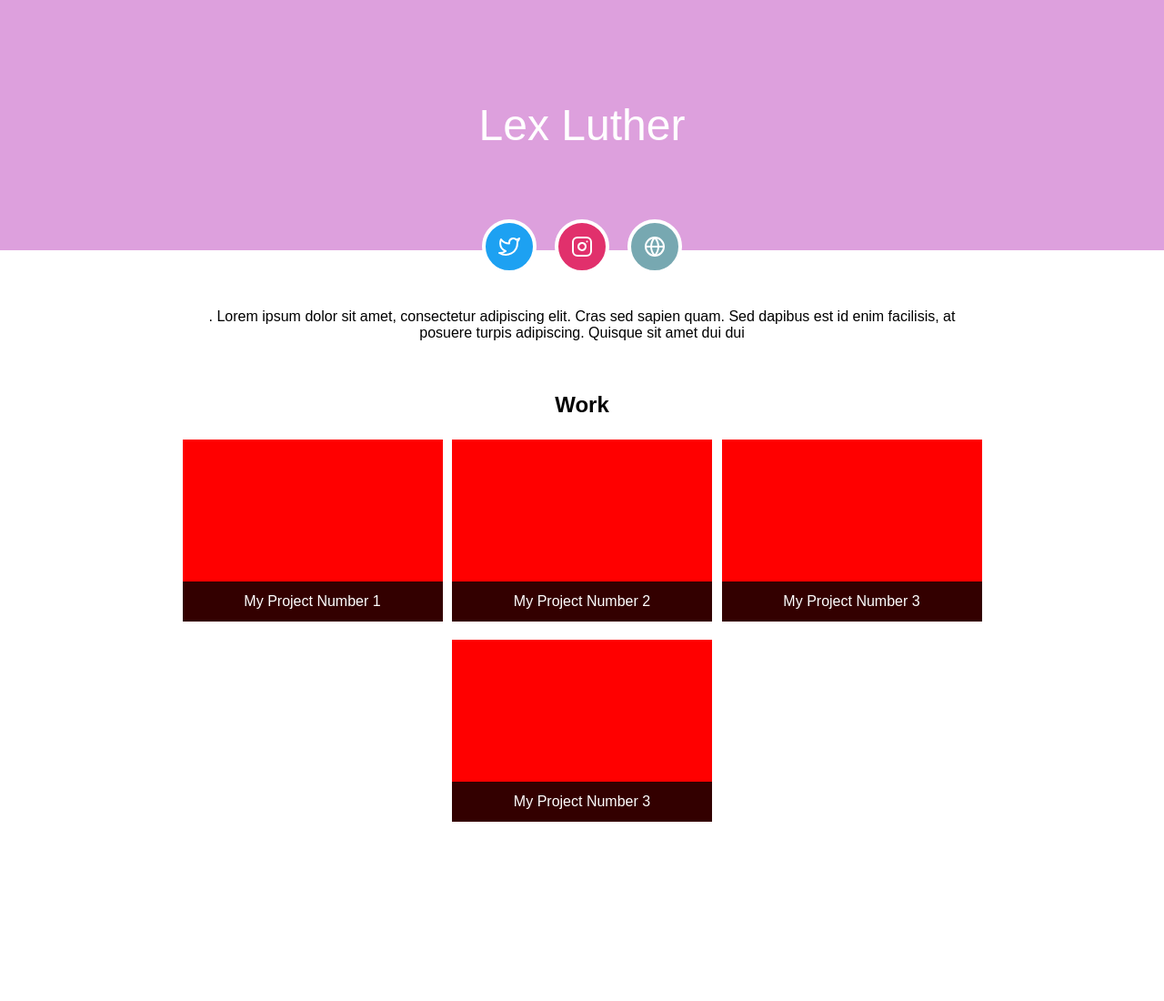
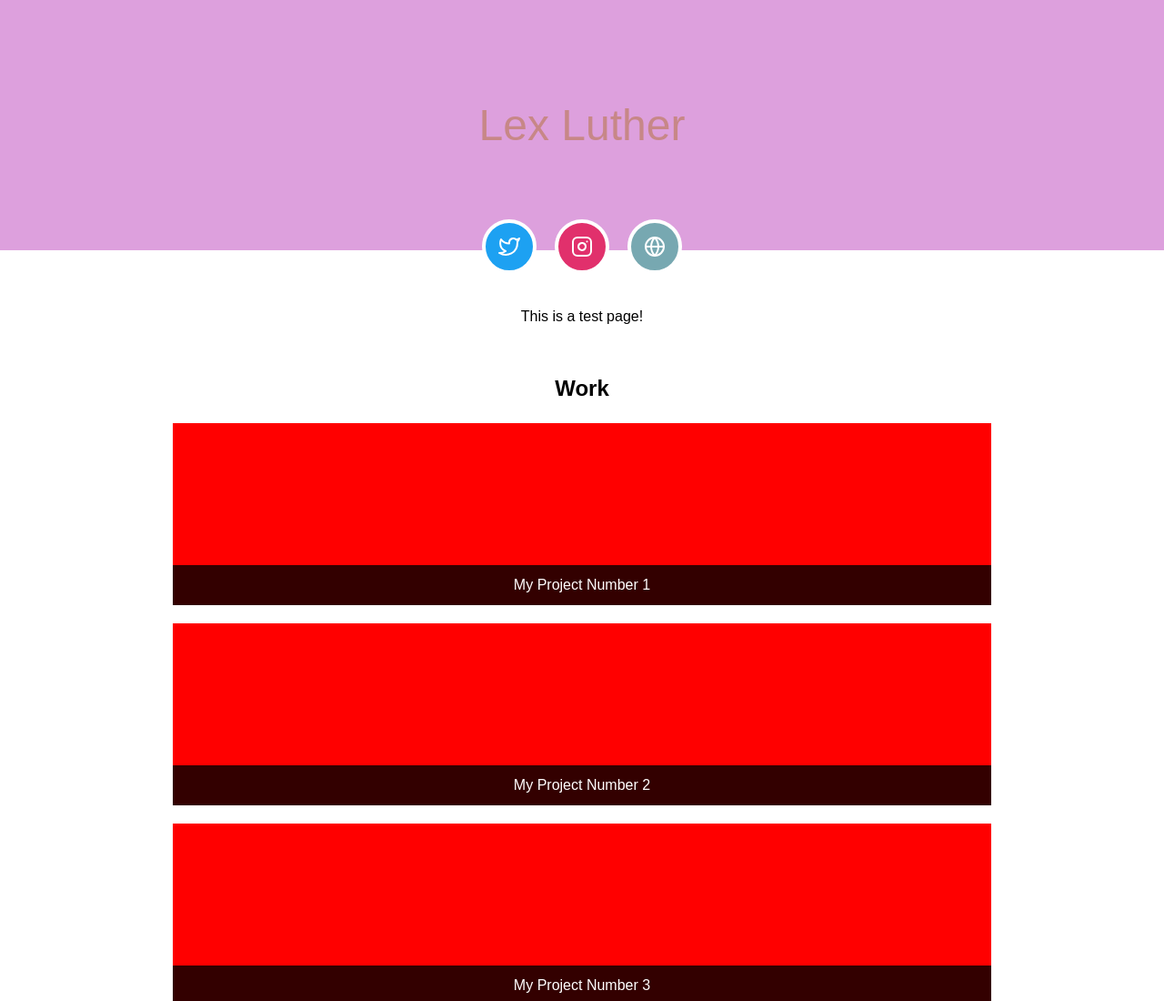
Before and after one commit to LexTechnologies/SkillShareProject, a plain HTML site: page index.html in a window 1280 px wide. Shown: the top 1100 px of the page at 91% size. Before the commit the page ends 923 px from the top, so only its background shows below. Drawn offline with Linux system fonts and the light colour scheme.

Commit message:
New Layout

```diff
--- a/index.html
+++ b/index.html
@@ -30,8 +30,7 @@
   <!-- About You -->
   <main>
     <section class="about">
-      <p>. Lorem ipsum dolor sit amet, consectetur adipiscing elit. Cras sed sapien quam. Sed dapibus est id enim facilisis,
-        at posuere turpis adipiscing. Quisque sit amet dui dui
+      <p>This is a test page!
       </p>
     </section>
     <!-- Your Projects -->
--- a/styles.css
+++ b/styles.css
@@ -25,7 +25,7 @@ header {
 }
 
 header h2 {
-  color: white;
+  color: rgb(199, 135, 135);
   font-size: 3em;
   font-weight: normal;
 }
@@ -56,7 +56,7 @@ header .social-nav {
   width: 100%;
   height: 100%;
   border-radius: 100%;
-  background-color: blue;
+  background-color: rgb(16, 16, 151);
   border: 4px solid white;
 }
 
@@ -98,7 +98,7 @@ section.about p {
 
 .project {
   display: block;
-  width: 286px;
+  width: 100%;
   background: red;
   margin-bottom: 20px;
   height: 200px;
```
